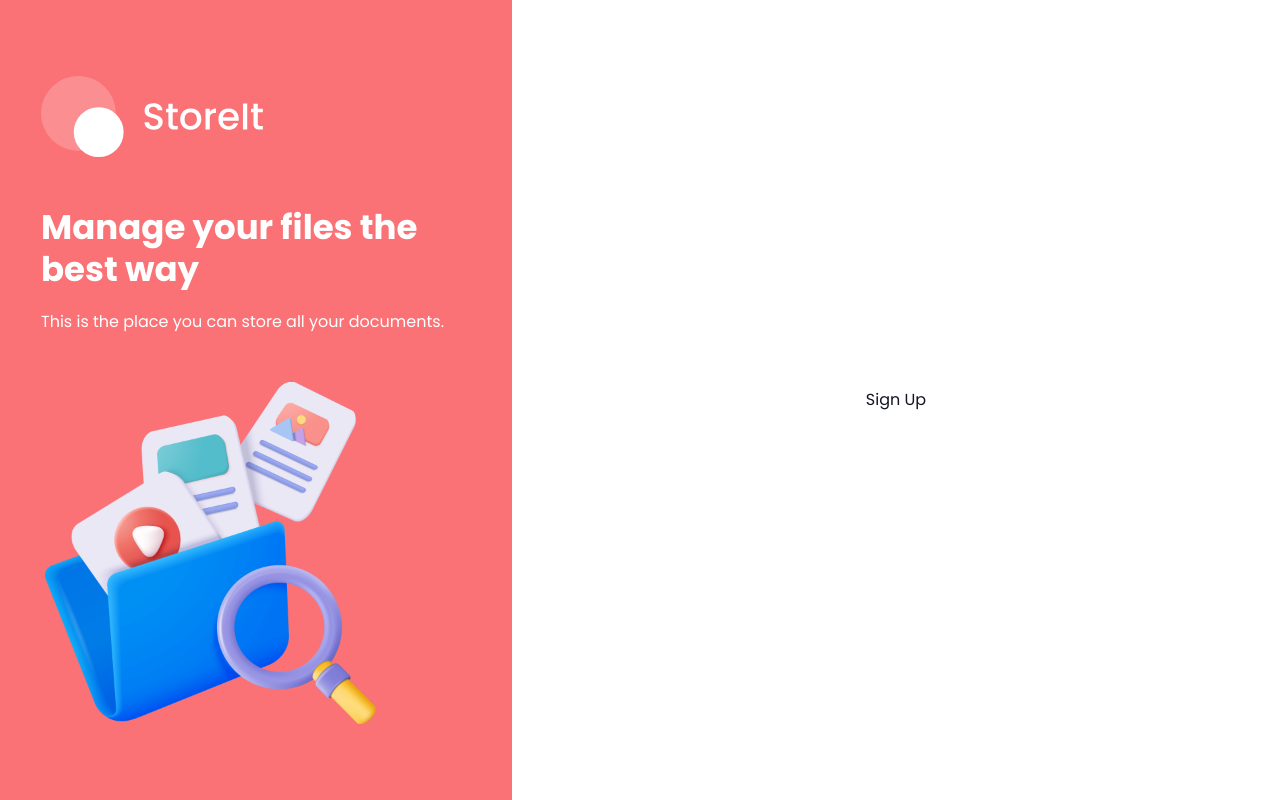
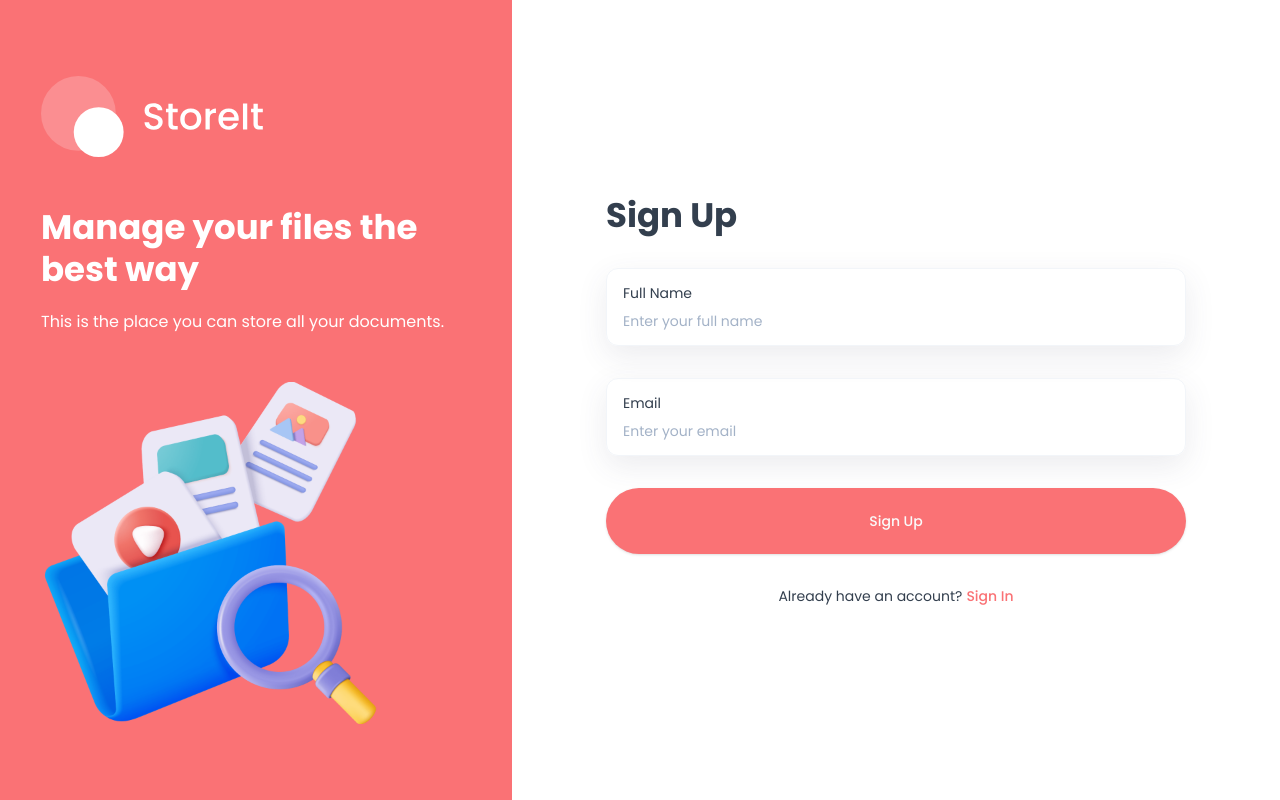
Before and after one commit to aditya-narayan-sahoo/store-it, a Next.js app: page /sign-up in a window 1280 px wide. Built offline with nearby package versions, Linux system fonts and the light colour scheme.

Commit message:
Add the reuseable auth form

```diff
--- a/app/(auth)/sign-in/page.tsx
+++ b/app/(auth)/sign-in/page.tsx
@@ -1,5 +1,5 @@
-const SignIn = () => {
-  return <div>Sign In</div>;
-};
+import AuthForm from "@/components/AuthForm";
+
+const SignIn = () => <AuthForm type="sign-in" />;
 
 export default SignIn;
--- a/app/(auth)/sign-up/page.tsx
+++ b/app/(auth)/sign-up/page.tsx
@@ -1,5 +1,5 @@
-const SignUp = () => {
-  return <div>Sign Up</div>;
-};
+import AuthForm from "@/components/AuthForm";
+
+const SignUp = () => <AuthForm type="sign-up" />;
 
 export default SignUp;
--- /dev/null
+++ b/components/AuthForm.tsx
@@ -0,0 +1,133 @@
+/* eslint-disable @typescript-eslint/no-unused-vars */
+"use client";
+
+import { z } from "zod";
+import { zodResolver } from "@hookform/resolvers/zod";
+import { useForm } from "react-hook-form";
+import { Button } from "@/components/ui/button";
+import { Input } from "@/components/ui/input";
+import {
+  Form,
+  FormControl,
+  FormField,
+  FormItem,
+  FormLabel,
+  FormMessage,
+} from "@/components/ui/form";
+import { useState } from "react";
+import Image from "next/image";
+import Link from "next/link";
+
+type FormType = "sign-in" | "sign-up";
+const authFormSchema = (formType: FormType) => {
+  return z.object({
+    email: z.string().email(),
+    fullName:
+      formType === "sign-up"
+        ? z.string().min(2).max(50)
+        : z.string().optional(),
+  });
+};
+
+const AuthForm = ({ type }: { type: FormType }) => {
+  const [isLoading, setIsLoading] = useState(false);
+  const [errorMessage, setErrorMessage] = useState("");
+  const formSchema = authFormSchema(type);
+
+  const form = useForm<z.infer<typeof formSchema>>({
+    resolver: zodResolver(formSchema),
+    defaultValues: {
+      fullName: "",
+      email: "",
+    },
+  });
+  const onSubmit = async (values: z.infer<typeof formSchema>) => {
+    setIsLoading(true);
+    setErrorMessage("");
+    console.log(values);
+  };
+  return (
+    <>
+      <Form {...form}>
+        <form onSubmit={form.handleSubmit(onSubmit)} className="auth-form">
+          <h1 className="form-title">
+            {type === "sign-in" ? "Sign In" : "Sign Up"}
+          </h1>
+          {type === "sign-up" && (
+            <FormField
+              control={form.control}
+              name="fullName"
+              render={({ field }) => (
+                <FormItem>
+                  <div className="shad-form-item">
+                    <FormLabel className="shad-form-label">Full Name</FormLabel>
+                    <FormControl>
+                      <Input
+                        placeholder="Enter your full name"
+                        className="shad-input"
+                        {...field}
+                      />
+                    </FormControl>
+                  </div>
+                  <FormMessage className="shad-form-message" />
+                </FormItem>
+              )}
+            />
+          )}
+          <FormField
+            control={form.control}
+            name="email"
+            render={({ field }) => (
+              <FormItem>
+                <div className="shad-form-item">
+                  <FormLabel className="shad-form-label">Email</FormLabel>
+                  <FormControl>
+                    <Input
+                      placeholder="Enter your email"
+                      className="shad-input"
+                      {...field}
+                    />
+                  </FormControl>
+                </div>
+                <FormMessage className="shad-form-message" />
+              </FormItem>
+            )}
+          />
+          <Button
+            type="submit"
+            className="form-submit-button"
+            disabled={isLoading}
+          >
+            {type === "sign-in" ? "Sign In" : "Sign Up"}
+            {isLoading && (
+              <Image
+                src="/assets/icons/loader.svg"
+                alt="loader"
+                width={24}
+                height={24}
+                className="ml-2 animate-spin"
+              />
+            )}
+          </Button>
+          {errorMessage && <p className="error-message">*{errorMessage}</p>}
+          <div className="body-2 flex justify-center">
+            <p className="text-light-100">
+              {type === "sign-in"
+                ? "Don't have an account?"
+                : "Already have an account?"}
+            </p>
+            <Link
+              href={type === "sign-in" ? "/sign-up" : "/sign-in"}
+              className="ml-1 font-medium text-brand"
+            >
+              {type === "sign-in" ? "Sign Up" : "Sign In"}
+            </Link>
+          </div>
+        </form>
+      </Form>
+      {/* OTP Verification to be done later */}
+    </>
+  );
+};
+
+export default AuthForm;
```
